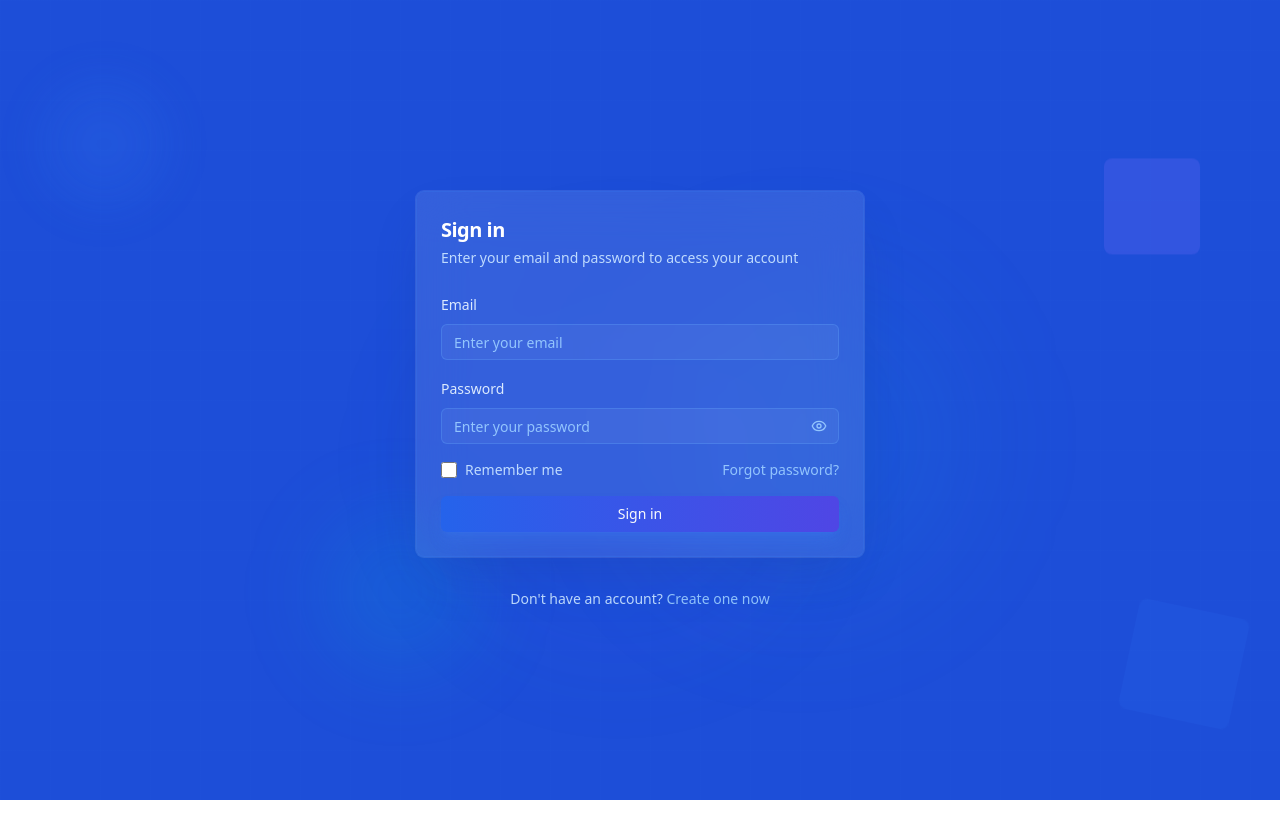
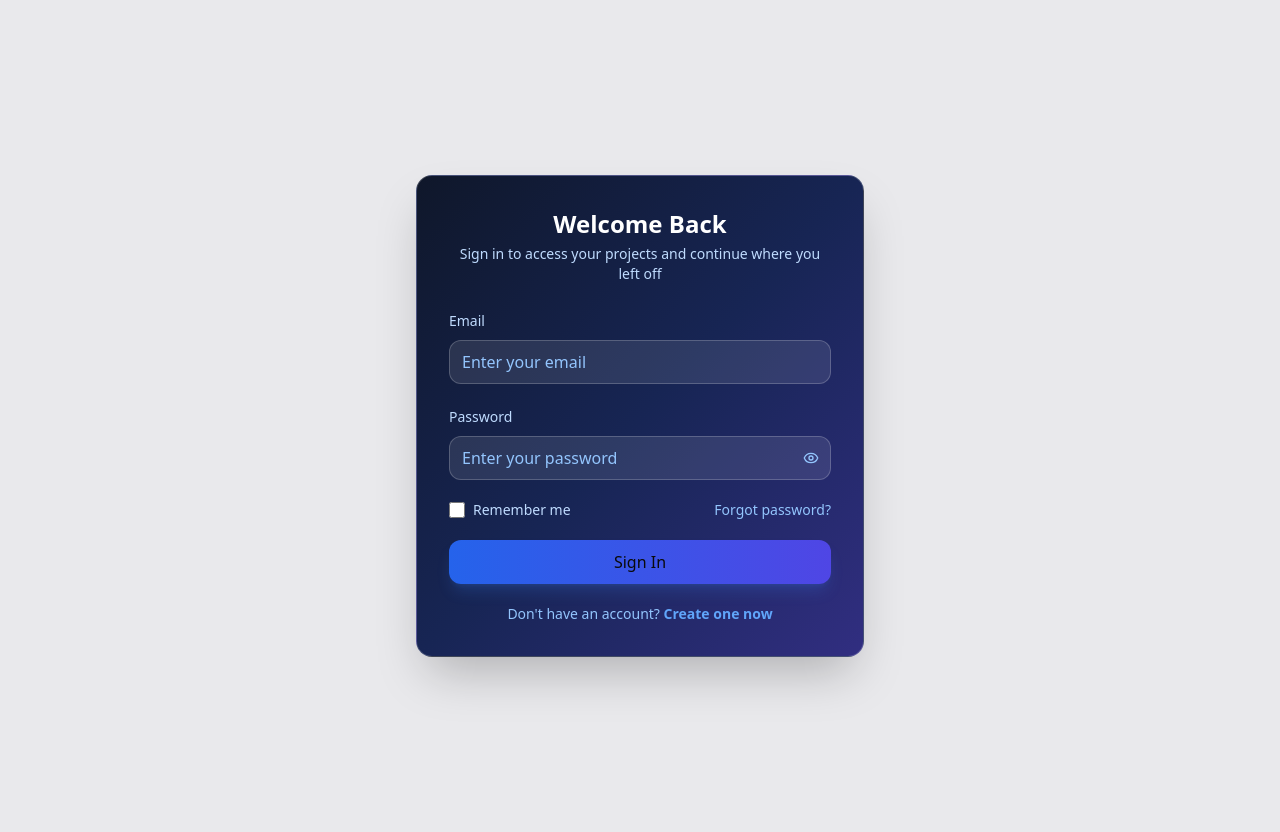
Before and after one commit to Neerajmfilterit/fixframe, a Next.js app: page / in a window 1280 px wide. Before the commit the page ends 800 px from the top, so only its background shows below. Built offline with nearby package versions, Linux system fonts and the light colour scheme.

Commit message:
sign up form changes

```diff
--- a/app/page.tsx
+++ b/app/page.tsx
@@ -58,8 +58,8 @@ export default function LoginPage() {
   }
 
   return (
-    <div className="min-h-screen bg-gradient-to-br  bg-blue-700 flex items-center justify-center p-4 relative overflow-hidden">
-      <div className="absolute inset-0 overflow-hidden">
+    <div className="min-h-screen   bg-zinc-200/80 flex items-center justify-center p-4 relative overflow-hidden">
+      {/* <div className="absolute inset-0 overflow-hidden">
         <div className="absolute top-20 left-10 w-32 h-32 bg-blue-500/20 rounded-full blur-xl animate-pulse"></div>
         <div className="absolute top-40 right-20 w-24 h-24 bg-indigo-500/30 rounded-lg rotate-45 animate-bounce"></div>
         <div className="absolute bottom-32 left-1/4 w-40 h-40 bg-cyan-500/15 rounded-full blur-2xl"></div>
@@ -67,47 +67,43 @@ export default function LoginPage() {
         <div className="absolute inset-0 bg-[linear-gradient(rgba(59,130,246,0.03)_1px,transparent_1px),linear-gradient(90deg,rgba(59,130,246,0.03)_1px,transparent_1px)] bg-[size:50px_50px]"></div>
         <div className="absolute top-1/3 left-1/3 w-96 h-96 bg-gradient-to-r from-blue-600/10 to-indigo-600/10 rounded-full blur-3xl animate-pulse"></div>
         <div className="absolute bottom-1/4 right-1/4 w-80 h-80 bg-gradient-to-l from-cyan-500/10 to-blue-500/10 rounded-full blur-3xl"></div>
-      </div>
+      </div> */}
 
-      <div className="w-full max-w-md space-y-8 relative z-10">
-        <Card className="border-blue-500/20 shadow-2xl shadow-blue-900/20 bg-white/10 backdrop-blur-xl ring-1 ring-white/10">
-          <CardHeader className="space-y-1">
-            <CardTitle className="text-xl font-semibold text-white">Sign in</CardTitle>
-            <CardDescription className="text-blue-200">
-              Enter your email and password to access your account
-            </CardDescription>
-          </CardHeader>
-          <CardContent className="space-y-4">
-            <form onSubmit={handleSubmit} className="space-y-4">
-              {error && (
-                <div className="p-3 text-sm text-red-200 bg-red-500/20 border border-red-500/30 rounded-lg">
-                  {error}
-                </div>
-              )}
+   <div className="min-h-screen flex items-center justify-center ">
+  <div className="w-full max-w-md p-8 rounded-2xl backdrop-blur-xl bg-gradient-to-br from-slate-900 via-blue-950 to-indigo-900 border border-white/20 shadow-2xl">
+    <h2 className="text-2xl font-bold text-white text-center">Welcome Back</h2>
+    <p className="text-blue-200 text-center text-sm mt-1">
+      Sign in to access your projects and continue where you left off
+    </p>
+
+    <form onSubmit={handleSubmit} className="space-y-5 mt-6">
+      {/* Email */}
       <div className="space-y-2">
-                <Label htmlFor="email" className="text-sm font-medium text-blue-100">
+        <label htmlFor="email" className="text-sm font-medium text-blue-200">
           Email
-                </Label>
-                <Input
+        </label>
+        <input
           id="email"
           type="email"
           placeholder="Enter your email"
-                  className="h-9 bg-white/5 border-blue-400/30 text-white placeholder:text-blue-300 focus:border-blue-400 focus:ring-blue-400/20"
+          className="w-full h-11 px-3 rounded-xl bg-white/10 border border-white/20 text-white placeholder:text-blue-300 focus:ring-2 focus:ring-blue-400/40 focus:outline-none"
           value={formData.email}
           onChange={handleChange}
           required
         />
       </div>
+
+      {/* Password */}
       <div className="space-y-2">
-                <Label htmlFor="password" className="text-sm font-medium text-blue-100">
+        <label htmlFor="password" className="text-sm font-medium text-blue-200">
           Password
-                </Label>
+        </label>
         <div className="relative">
-                  <Input
+          <input
             id="password"
             type={showPassword ? "text" : "password"}
             placeholder="Enter your password"
-                    className="h-9 bg-white/5 border-blue-400/30 text-white placeholder:text-blue-300 focus:border-blue-400 focus:ring-blue-400/20 pr-10"
+            className="w-full h-11 px-3 pr-10 rounded-xl bg-white/10 border border-white/20 text-white placeholder:text-blue-300 focus:ring-2 focus:ring-blue-400/40 focus:outline-none"
             value={formData.password}
             onChange={handleChange}
             required
@@ -115,53 +111,45 @@ export default function LoginPage() {
           <button
             type="button"
             onClick={() => setShowPassword(!showPassword)}
-                    className="absolute right-3 top-1/2 -translate-y-1/2 text-blue-300 hover:text-blue-200 transition-colors"
+            className="absolute right-3 top-1/2 -translate-y-1/2 text-blue-300 hover:text-blue-100 transition"
           >
-                    {showPassword ? (
-                      <EyeOff className="h-4 w-4" />
-                    ) : (
-                      <Eye className="h-4 w-4" />
-                    )}
+            {showPassword ? <EyeOff className="h-4 w-4" /> : <Eye className="h-4 w-4" />}
           </button>
         </div>
       </div>
-              <div className="flex items-center justify-between">
-                <div className="flex items-center space-x-2">
-                  <input
-                    id="remember"
-                    type="checkbox"
-                    className="w-4 h-4 text-blue-500 bg-white/10 border-blue-400/30 rounded focus:ring-blue-500 focus:ring-2"
-                  />
-                  <Label htmlFor="remember" className="text-sm text-blue-200">
-                    Remember me
-                  </Label>
+
+      {/* Remember + Forgot */}
+      <div className="flex items-center justify-between text-sm">
+        <label className="flex items-center space-x-2 text-blue-200">
+          <input type="checkbox" className="w-4 h-4 accent-blue-500" />
+          <span>Remember me</span>
+        </label>
+        <a href="/forgot-password" className="text-blue-300 hover:text-blue-200 transition-colors">
+          Forgot password?
+        </a>
       </div>
-                <Link href={"/forgot-password" as any} className="text-sm text-blue-300 hover:text-blue-200 transition-colors">
-                  Forgot password?
-                </Link>
-              </div>
-              <Button
+
+      {/* Submit */}
+      <button
         type="submit"
         disabled={isLoading}
-                className="w-full h-9 font-medium bg-gradient-to-r from-blue-600 to-indigo-600 hover:from-blue-700 hover:to-indigo-700 shadow-lg shadow-blue-500/25 transition-all duration-200 disabled:opacity-50"
+        className="w-full h-11 rounded-xl font-medium bg-gradient-to-r from-blue-600 to-indigo-600 hover:from-blue-500 hover:to-indigo-500 shadow-lg shadow-blue-500/20 transition-all duration-200 disabled:opacity-50"
       >
-                {isLoading ? "Signing in..." : "Sign in"}
-              </Button>
+        {isLoading ? "Signing in..." : "Sign In"}
+      </button>
     </form>
 
-
-          </CardContent>
-        </Card>
-
-        <div className="text-center">
-          <p className="text-sm text-blue-200">
+    {/* Sign up */}
+    <p className="text-center text-blue-300 text-sm mt-5">
       Don't have an account?{" "}
-            <Link href="/signup" className="text-blue-300 hover:text-blue-200 font-medium transition-colors">
+      <a href="/signup" className="text-blue-400 hover:text-blue-200 font-semibold transition-colors">
         Create one now
-            </Link>
+      </a>
     </p>
   </div>
 </div>
+
+
     </div>
   )
 }
--- a/app/workspace/page.tsx
+++ b/app/workspace/page.tsx
@@ -342,18 +342,18 @@ export default function WorkspaceDashboard() {
 
       {/* Enhanced Create Project Popup */}
       {showCreatePopup && (
-        <div className="fixed inset-0 bg-black/60 backdrop-blur-sm flex items-center justify-center z-50 p-4">
-          <div className="bg-gradient-to-br from-white/15 to-white/5 backdrop-blur-xl ring-1 ring-white/20 rounded-2xl p-8 w-full max-w-md shadow-2xl shadow-blue-500/25">
+        <div className="fixed inset-0 bg-white/80 shadow-lg border-2 border-grey-500 backdrop-blur-sm flex items-center justify-center z-50 p-4">
+          <div className="bg-gradient-to-br from-white/15 to-white/5  shadow-lg backdrop-blur-xl ring-1 ring-white/20 rounded-2xl p-8 w-full max-w-md shadow-2xl shadow-blue-500/25">
             <div className="flex items-center justify-between mb-6">
               <div className="flex items-center space-x-3">
                 {/* <div className="p-2 bg-gradient-to-r from-blue-500 to-indigo-600 rounded-lg">
                   <Plus className="h-5 w-5 text-white" />
                 </div> */}
-                <h3 className="text-xl font-bold text-white">Create New Project</h3>
+                <h3 className="text-xl font-bold text-black">Create New Project</h3>
               </div>
               <button
                 onClick={() => setShowCreatePopup(false)}
-                className="p-2 text-blue-200 hover:text-white hover:bg-white/10 rounded-lg transition-colors"
+                className="p-2 text-blue-500 hover:text-white hover:text-blue-300 rounded-lg transition-colors"
               >
                 <X className="h-5 w-5" />
               </button>
@@ -361,27 +361,27 @@ export default function WorkspaceDashboard() {
 
             <form onSubmit={handleCreateProject} className="space-y-6">
               <div>
-                <label className="block text-sm font-medium text-blue-200 mb-3">
+                <label className="block text-sm font-medium text-black mb-3">
                   Project Name
                 </label>
                 <input
                   type="text"
                   value={createForm.name}
                   onChange={(e) => setCreateForm({...createForm, name: e.target.value})}
-                  className="w-full px-4 py-3 bg-white/10 border border-white/20 rounded-xl text-white placeholder:text-blue-200 focus:ring-2 focus:ring-blue-500 focus:border-transparent transition-all"
+                  className="w-full px-4 py-3 bg-white/10 rounded-xl text-black text-sm placeholder:text-grey-500  border-2 transition-all"
                   placeholder="My Awesome Project"
                   required
                 />
               </div>
 
               <div>
-                <label className="block text-sm font-medium text-blue-200 mb-3">
+                <label className="block text-sm font-medium text-black mb-3">
                   Description
                 </label>
                 <textarea
                   value={createForm.description}
                   onChange={(e) => setCreateForm({...createForm, description: e.target.value})}
-                  className="w-full px-4 py-3 bg-white/10 border border-white/20 rounded-xl text-white placeholder:text-blue-200 focus:ring-2 focus:ring-blue-500 focus:border-transparent resize-none transition-all"
+                  className="w-full px-4 py-3  rounded-xl text-black text-sm placeholder:text-grey-400  border-2 resize-none transition-all"
                   placeholder="Describe your project..."
                   rows={3}
                   required
@@ -396,7 +396,7 @@ export default function WorkspaceDashboard() {
                   onChange={(e) => setCreateForm({...createForm, isPublic: e.target.checked})}
                   className="h-4 w-4 text-blue-600 focus:ring-blue-500 border-white/20 rounded bg-white/10"
                 />
-                <label htmlFor="isPublic" className="text-sm text-blue-200">
+                <label htmlFor="isPublic" className="text-sm text-black">
                   Make this project public
                 </label>
               </div>
@@ -405,7 +405,7 @@ export default function WorkspaceDashboard() {
                 <button
                   type="button"
                   onClick={() => setShowCreatePopup(false)}
-                  className="px-6 py-3 text-sm text-blue-200 hover:text-white transition-colors"
+                  className="px-6 py-3 text-sm text-blue-700 hover:text-blue-300 transition-colors"
                 >
                   Cancel
                 </button>
```
Lines whose indentation alone changed are shown as unchanged.
